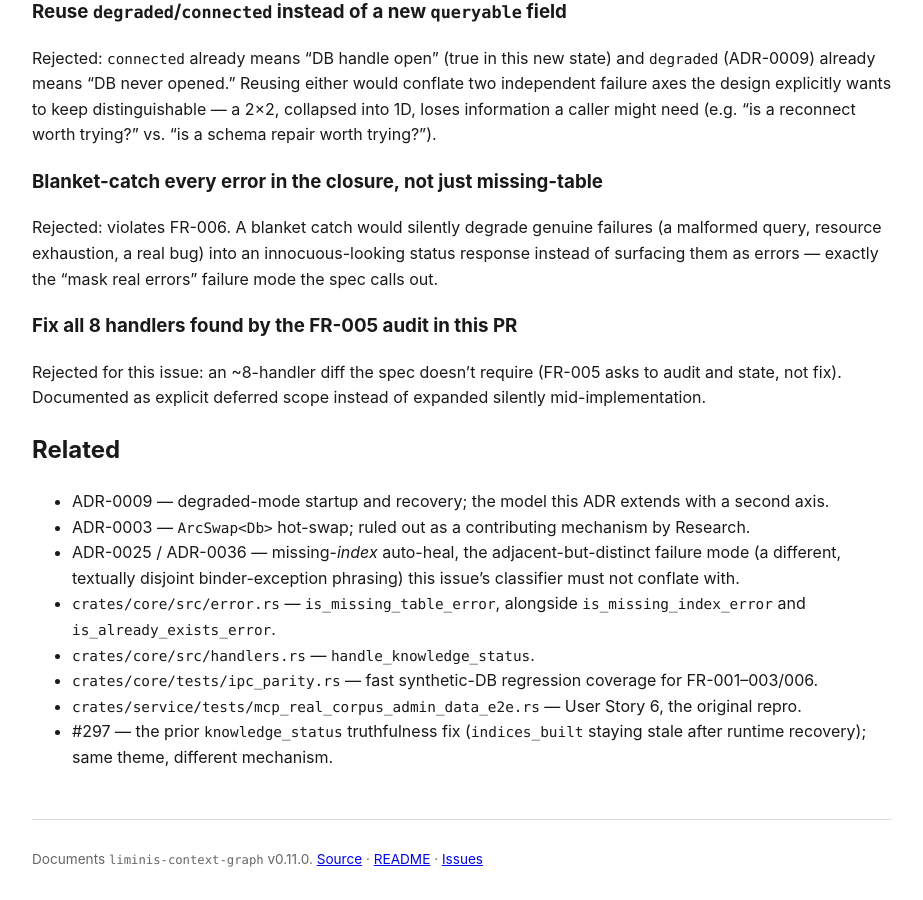
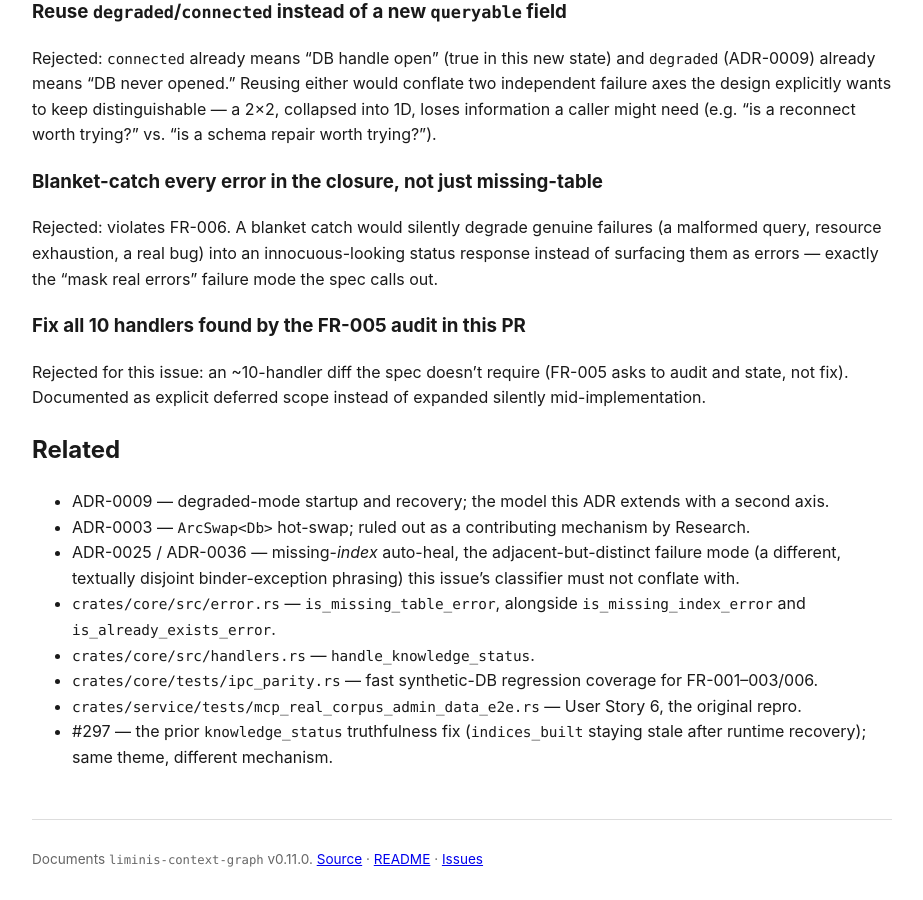
Before and after one commit to verveguy/liminis-context-graph, a Jekyll site: the page built from docs/adr/0325-knowledge-status-open-db-not-queryable.md, in a window 1280 px wide and 900 px high, scrolled down 3025 px. Shown: the whole window, without its empty margins (178-1101 px from the left). Built offline with Jekyll 4.4.1, drawn with Linux system fonts in a browser that asks for light colours; our own code applies the rules of GitHub Pages for plain Markdown files.

Commit message:
fix(docs): correct handler count in ADR-0325 alternatives section
The "Alternatives Considered" section still said 8 handlers while the
Consequences section (and the PR body) correctly says 10 — a leftover
from the review pass that fixed this count everywhere else.

Co-Authored-By: Claude Sonnet 5 <noreply@anthropic.com>

```diff
--- a/docs/adr/0325-knowledge-status-open-db-not-queryable.md
+++ b/docs/adr/0325-knowledge-status-open-db-not-queryable.md
@@ -139,9 +139,9 @@ Rejected: violates FR-006. A blanket catch would silently degrade genuine failur
 query, resource exhaustion, a real bug) into an innocuous-looking status response instead of
 surfacing them as errors — exactly the "mask real errors" failure mode the spec calls out.
 
-### Fix all 8 handlers found by the FR-005 audit in this PR
+### Fix all 10 handlers found by the FR-005 audit in this PR
 
-Rejected for this issue: an ~8-handler diff the spec doesn't require (FR-005 asks to audit and
+Rejected for this issue: an ~10-handler diff the spec doesn't require (FR-005 asks to audit and
 state, not fix). Documented as explicit deferred scope instead of expanded silently mid-implementation.
 
 ## Related
```
